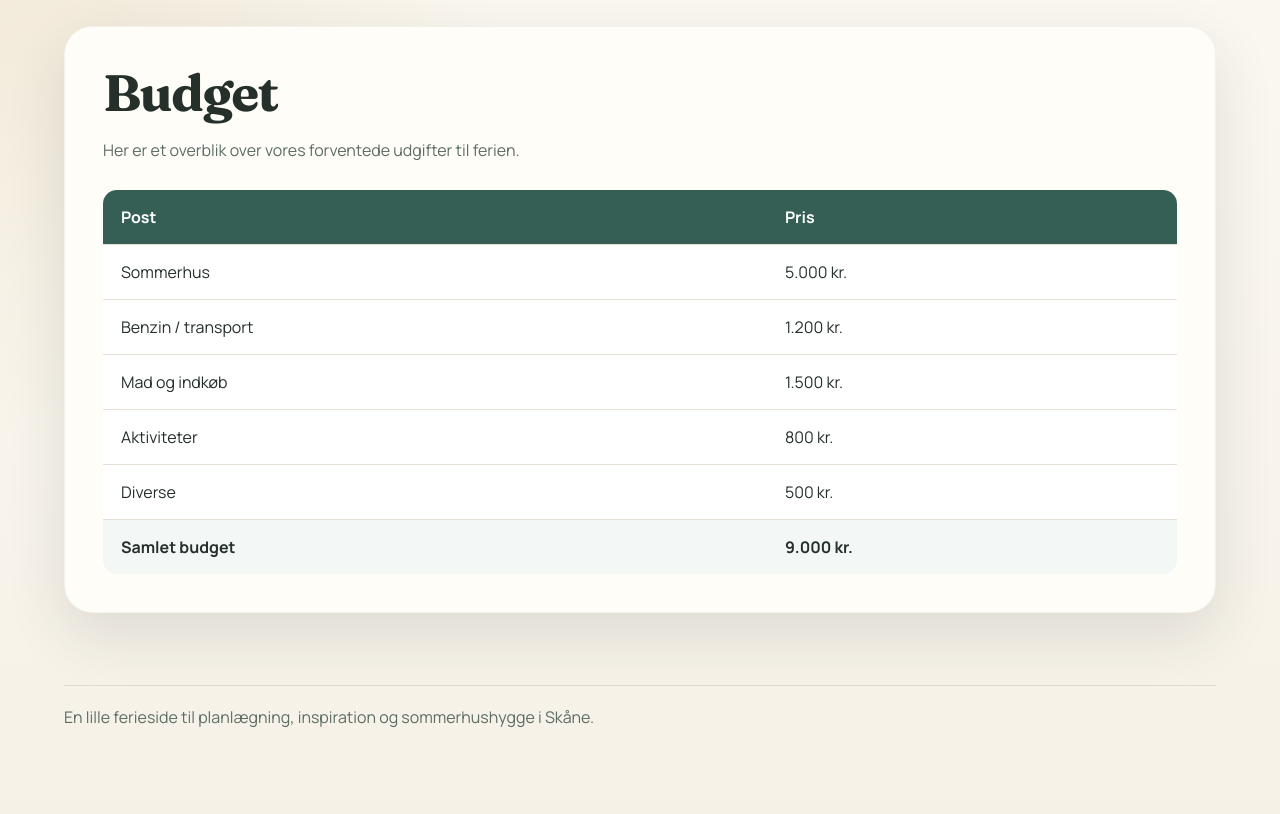
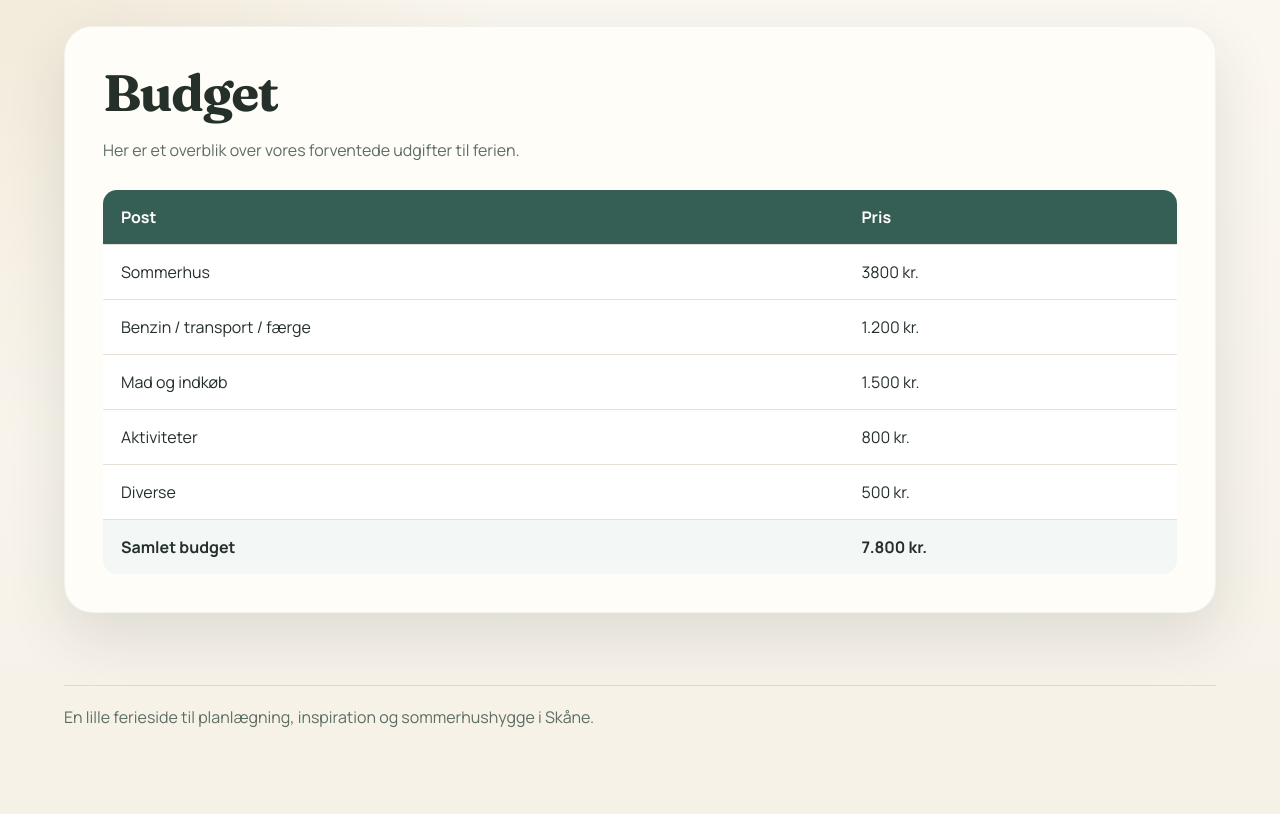
Before and after one commit to oliwill0002/sommerhus-side, a Flask app: page /budget in a window 1280 px wide. Shown: the part 74-888 px from the top of the page. Run offline with Flask 3, Linux system fonts and the light colour scheme.

Commit message:
Update budget.html

```diff
--- a/templates/budget.html
+++ b/templates/budget.html
@@ -17,10 +17,10 @@
         <tbody>
             <tr>
                 <td>Sommerhus</td>
-                <td>5.000 kr.</td>
+                <td>3800 kr.</td>
             </tr>
             <tr>
-                <td>Benzin / transport</td>
+                <td>Benzin / transport / færge</td>
                 <td>1.200 kr.</td>
             </tr>
             <tr>
@@ -37,7 +37,7 @@
             </tr>
             <tr class="total-row">
                 <td>Samlet budget</td>
-                <td>9.000 kr.</td>
+                <td>7.800 kr.</td>
             </tr>
         </tbody>
     </table>
```
